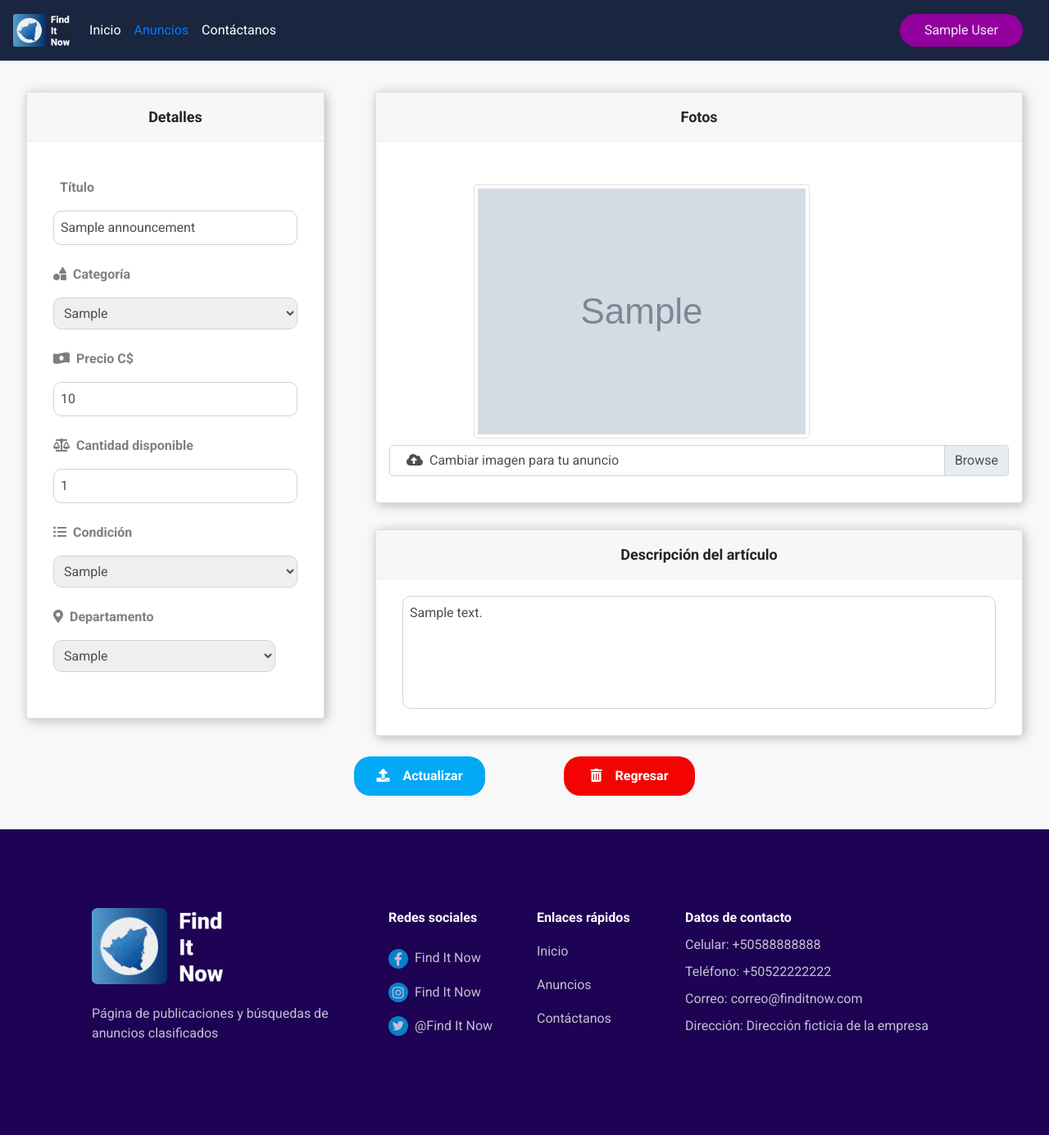
After one commit to kyle870/Find-it-now, a PHP site: page /finditnow/Views/editarAnuncio.php?id=1 in a window 1280 px wide. The commit adds this page. Shown: the whole page at 82% size. Run offline with PHP 8.4, Linux system fonts and the light colour scheme; the visitor is signed in with stand-in values (Sample User, id 1); tables that the repository leaves empty hold one stand-in row (values such as "Sample post"); grey boxes marked "Sample" are stand-in pictures; some libraries are stand-ins or nearby versions.

Commit message:
Cambios para subir imagenes con vista previa y funcionalidad de editar anuncio

```diff
--- /dev/null
+++ b/Views/editarAnuncio.php
@@ -0,0 +1,334 @@
+<?php
+require_once './../config/connection.php';
+require_once './../controllers/sesionActiva.php';
+require_once './../controllers/editarAnuncioController.php';
+require_once './../query/allquery.php';
+require_once './../controllers/cargarAnuncio.php';
+
+
+if (!isset($_SESSION['user_id'])) {
+    header('Location: ./../Views/Login.php');
+}
+?>
+<!DOCTYPE html>
+<html lang="es">
+
+<head>
+    <meta charset="UTF-8">
+    <meta http-equiv="X-UA-Compatible" content="IE=edge">
+    <meta name="viewport" content="width=device-width, initial-scale=1.0">
+    <link rel="stylesheet" href="./../Style/site.css">
+    <link rel="stylesheet" href="./../Style/margin-paddins.css">
+    <link rel="stylesheet" href="./../Style/colums.css">
+    <link rel="stylesheet" href="./../Style/component.css">
+    <link rel="stylesheet" href="./../Style/colors.css">
+    <link rel="stylesheet" href="./../Style/effects.css">
+    <link rel="stylesheet" href="./../Style/sizes.css">
+    <link rel="stylesheet" href="./../Style/bootstrap.min.css">
+    <link rel="shortcut icon" href="./../Resources/icono.png" type="image/x-icon">
+    <link rel="stylesheet" href="https://pro.fontawesome.com/releases/v5.10.0/css/all.css" integrity="sha384-AYmEC3Yw5cVb3ZcuHtOA93w35dYTsvhLPVnYs9eStHfGJvOvKxVfELGroGkvsg+p" crossorigin="anonymous" />
+
+    <title>Editar Anuncio | <?php echo $datosAnuncio->titulo; ?></title>
+</head>
+
+<body class="bg-default">
+    <!--Esto es la barra de navegacion de la pagina-->
+
+    <nav class="navbar navbar-expand-md navbar-dark fixed-top">
+        <a href="./../index.php" class="navbar-brand">
+            <img src="../Resources/LogoGrande.png" height="40" alt="CoolBrand">
+        </a>
+        <button type="button" class="navbar-toggler" data-toggle="collapse" data-target="#navbarCollapse">
+            <span class="navbar-toggler-icon"></span>
+        </button>
+
+        <div class="collapse navbar-collapse" id="navbarCollapse">
+            <div class="navbar-nav">
+                <a href="./../index.php" class="nav-item nav-link text-white">Inicio</a>
+                <a href="./Anuncios.php" class="nav-item nav-link active text-primary">Anuncios</a>
+                <a href="./Contactanos.php" class="nav-item nav-link text-white">Contáctanos</a>
+            </div>
+            <div class="navbar-nav ml-auto">
+                <?php if (!empty($user)) : ?>
+                    <!-- div contenedor de los botones -->
+                    <div class="mr-3">
+                        <div class="row button-secondary mx-auto w-100">
+                            <a href="./Perfil.php" class=" bg-transparent text-white-90 cursor-pointer text-decoration-none hover-none"><?= $user['nombre_usuario']; ?></a>
+                        </div>
+                    </div>
+                <?php else : ?>
+                    <div class="button-secondary mr-3">
+                        <a href="./Login.php" class="bg-transparent text-nowrap text-white text-decoration-none hover-none">Iniciar Sesión</a>
+                    </div>
+                <?php endif; ?>
+            </div>
+        </div>
+    </nav>
+
+    <!--Contenido de la página-->
+    <div class="p-3 mt-5 pt-5">
+        <form id="frmCrearAnuncio" action="./../Views/editarAnuncio.php?id=<?php echo $datosAnuncio->id_ad ?>" method="POST" enctype="multipart/form-data">
+            <div class="row">
+                <div class="col-extlarg-4 col-larg-4 col-mediu-6 col-peque-12 row m-0">
+                    <div class="col-12">
+                        <div class="px-3 py-3">
+                            <div class="w-100 card shadow-default">
+                                <div class="card-title w-100 items-in-row py-3">
+                                    <label class="w-100 text-center m-auto  font-18 text-bold">Detalles</label>
+                                </div>
+                                <div class="card-body row m-0">
+                                    <label for="title-post" class="text-black-50 text-bold"><i class="fas fa-text-size mr-2"></i>Título</label>
+                                    <input id="title-post" name="inpPostAnuncioTitulo" class="form-component w-100 mb-4" value="<?php echo $datosAnuncio->titulo; ?>">
+                                    <label for="category-post" class="text-black-50 text-bold"><i class="fas fa-shapes mr-2"></i>Categoría</label>
+                                    <select id="category-post" name="selPostAnuncioCategoria" class="form-component w-100 mb-4">
+                                        <option value="<?php echo $datosAnuncio->categoria; ?>"><?php echo $datosAnuncio->categoria; ?></option>
+                                        <option value="Aparatos-Electronicos">Aparatos electrónicos</option>
+                                        <option value="Bienes-Raices">Bienes Raíces</option>
+                                        <option value="Educacion">Educación</option>
+                                        <option value="Electrodomestico">Electrodomésticos </option>
+                                        <option value="Empleo">Empleos</option>
+                                        <option value="Instrumento-Musical">Instrumentos musicales</option>
+                                        <option value="Muebles-Oficina">Muebles de oficina </option>
+                                        <option value="Muebles-Hogar">Muebles del hogar </option>
+                                        <option value="Servicios-Profesionales">Servicios profesionales</option>
+                                        <option value="Vehiculos">Vehículos</option>
+                                    </select>
+                                    <label for="precio-post" class="text-black-50 text-bold"><i class="fas fa-money-bill-wave-alt mr-2"></i>Precio C$</label>
+                                    <input id="precio-post" name="inpPostAnuncioPrecio" class="form-component w-100 mb-4" type="text" value="<?php echo $datosAnuncio->precio; ?>">
+                                    <label for="inpDisponible" class="text-black-50 text-bold"><i class="fas fa-balance-scale mr-2"></i>Cantidad disponible</label>
+                                    <input id="inpDisponible" name="inpPostAnuncioCantidad" class="form-component w-100 mb-4" type="text" value="<?php echo $datosAnuncio->cantidad; ?>">
+                                    <label for="inpCondition" class="text-black-50 text-bold"><i class="fas fa-list-ul mr-2"></i>Condición</label>
+                                    <select id="inpCondition" name="selPostAnuncioCondicion" class="form-component w-100 mb-4">
+                                        <option value="<?php echo $datosAnuncio->condicion; ?>"><?php echo $datosAnuncio->condicion; ?></option>
+                                        <option value="Nuevo">Nuevo</option>
+                                        <option value="Semi-nuevo">Semi-nuevo</option>
+                                        <option value="BuenasCondiciones">En buenas condiciones</option>
+                                        <option value="Repuesto">Para repuesto</option>
+                                    </select>
+                                    <div class="claseDepartamento">
+                                        <label for="selectorAnuncioDepartamento" class="text-black-50 text-bold"><i class="fas fa-map-marker-alt mr-2"></i>Departamento</label>
+                                        <select id="selectorAnuncioDepartamento" name="selPostAnuncioUbicacion" class="form-component w-100 mb-4">
+                                            <option value="<?php echo $datosAnuncio->ubicacion; ?>"><?php echo $datosAnuncio->ubicacion; ?></option>
+                                            <option value="Boaco">Boaco</option>
+                                            <option value="Carazo">Carazo</option>
+                                            <option value="Chinandega">Chinandega</option>
+                                            <option value="Chontales">Chontales</option>
+                                            <option value="Estelí">Esteli</option>
+                                            <option value="Granada">Granada</option>
+                                            <option value="Jinotega">Jinotega</option>
+                                            <option value="Leon">León</option>
+                                            <option value="Madriz">Madriz</option>
+                                            <option value="Managua">Managua</option>
+                                            <option value="Masaya">Masaya</option>
+                                            <option value="Matagalpa">Matagalpa</option>
+                                            <option value="NuevaSegovia">Nueva Segovia</option>
+                                            <option value="RAAN">RAAN</option>
+                                            <option value="RAAS">RAAS</option>
+                                            <option value="RioSanJuan">Rio San Juan</option>
+                                            <option value="Rivas">Rivas</option>
+                                        </select>
+                                    </div>
+                                </div>
+                            </div>
+                        </div>
+                    </div>
+                </div>
+                <div class="col-extlarg-8 col-larg-8 col-mediu-6 col-peque-12 row m-0">
+                    <div class="col-12">
+                        <div class="px-3 py-3">
+                            <div class="w-100 card shadow-default">
+                                <div class="card-title w-100 items-in-row py-3">
+                                    <label class="w-100 text-center m-auto font-18 text-bold">Fotos</label>
+                                </div>
+                                <div class="card-body row m-0 px-3">
+                                    <div id="image-announcement" class="image w-75 mx-auto p-2 ">
+                                        <img class="img-thumbnail h-100" id="previewImg" src="<?php echo $datosAnuncio->fotos; ?>">
+                                    </div>
+                                    <div class="custom-file">
+                                        <input id="default-btn" class="custom-file-input" name="updateImagenAnuncio" type="file" accept="image/*" onchange="previewFile(this);">
+                                        <label class="custom-file-label text-truncate" for="customFile"><i class="fas fa-cloud-upload-alt mx-2"></i>Cambiar imagen para tu anuncio</label>
+                                    </div>
+                                </div>
+                            </div>
+                        </div>
+                    </div>
+                    <!-- DEscripcion -->
+                    <div class="col-12">
+                        <div class="px-3 py-3 h-100">
+                            <div class="w-100 h-100 card shadow-default">
+                                <div class="card-title w-100 items-in-row py-3">
+                                    <label class="w-100 text-center m-auto font-18 text-bold">Descripción del artículo</label>
+                                </div>
+                                <div class="card-body row m-0 pt-2">
+                                    <textarea id="descript" name="inpPostAnuncioDesc" class="form-component w-100 m-0" rows="5" placeholder="Breve descripción de la publicación" style="resize: none;" value="<?php echo $datosAnuncio->descricion; ?>"><?php echo $datosAnuncio->descricion; ?></textarea>
+                                </div>
+                            </div>
+                        </div>
+                    </div>
+                </div>
+            </div>
+            <?php if (!empty($message)) : ?>
+                <label class="text-danger text-bold text-center font-18 w-100 m-0"><i class="fas fa-exclamation-triangle mx-2"></i><?= $message ?></label>
+            <?php endif; ?>
+            <?php if (!empty($messageSuccess)) : ?>
+                <label class="text-success text-bold text-center font-18 w-100 m-0"><i class="fas fa-check mx-2"></i><?= $messageSuccess ?></label>
+            <?php endif; ?>
+            <div id="contenedor-botones" class="row mx-auto">
+                <div id="contenedor" class="row d-flex justify-content-center mx-auto pb-3">
+                    <input type="hidden" name="inpIdAnuncio" value="<?php echo $datosAnuncio->id_ad; ?>">
+                    <button id="btn-postear" type="submit" value="Submit" class="button-primary text-white cursor-pointer mx-5 font-weight-bold"><i class="fas fa-upload mr-3"></i>Actualizar</button>
+                    <button id="btn-cancelar" type="reset" class="button-cancel text-white cursor-pointer mx-5 font-weight-bold"><i class="fas fa-trash-alt mr-3"></i><a href="./MisAnuncios.php" class="text-white text-decoration-none">Regresar</a></button>
+                </div>
+            </div>
+        </form>
+    </div>
+
+    <!--Este es el pie de pagina-->
+    <div class="bg-tertiary mx-auto ">
+        <div class="p-5 mx-3">
+            <div class="p-5 row footer ">
+                <div class="col-extlarg-4 col-mediu-6 col-peque-12 row m-0 mb-3 ">
+                    <div class="col-12 row m-0 ">
+                        <img class="mx-0 logo " src="./../Resources/LogoGrande.png " />
+                    </div>
+                    <div class="col-12 pt-4 text-white-75 ">
+                        <span class="mr-3 ">
+                            Página de publicaciones y búsquedas de anuncios clasificados
+                        </span>
+                    </div>
+                </div>
+                <div class="col-extlarg-2 col-mediu-6 col-peque-12 row m-0 mb-3 ">
+                    <span class="col-12 text-white text-bold ">
+                        Redes sociales
+                    </span>
+
+                    <div class="col-12 text-white-75 row m-0">
+                        <span class="my-auto ">
+                            <svg class="icon " viewBox="0 0 45 45 " fill="none " xmlns="http://www.w3.org/2000/svg ">
+                                <circle cx="22.5 " cy="22.5 " r="22.5 " fill="#03A9F4 " />
+                                <path d="M29.2148 24.875L30.0592 19.4457H24.7801V15.9225C24.7801 14.4371 25.5176 12.9893 27.8819 12.9893H30.2818V8.3668C30.2818 8.3668 28.1039 8 26.0217 8C21.6742 8 18.8325 10.6004 18.8325 15.3078V19.4457H14V24.875H18.8325V38H24.7801V24.875H29.2148Z " fill="white " />
+                            </svg>
+
+                        </span>
+                        <a class="my-auto ml-2 " href="https://www.facebook.com " target="_blank ">
+                            Find It Now
+                        </a>
+                    </div>
+
+                    <div class="col-12 text-white-75 row m-0 ">
+                        <span class="my-auto ">
+                            <svg class="icon " viewBox="0 0 45 45 " fill="none " xmlns="http://www.w3.org/2000/svg ">
+                                <circle cx="22.5 " cy="22.5 " r="22.5 " fill="#03A9F4 " />
+                                <path d="M22.0029 16.3339C18.3139 16.3339 15.3383 19.3102 15.3383 23C15.3383 26.6898 18.3139 29.6661 22.0029 29.6661C25.6919 29.6661 28.6675 26.6898 28.6675 23C28.6675 19.3102 25.6919 16.3339 22.0029 16.3339ZM22.0029 27.3338C19.619
+                            27.3338 17.67 25.3903 17.67 23C17.67 20.6097 19.6132 18.6662 22.0029 18.6662C24.3926 18.6662 26.3358 20.6097 26.3358 23C26.3358 25.3903 24.3868 27.3338 22.0029 27.3338ZM30.4946 16.0613C30.4946 16.9257 29.7986 17.6161 28.9401 17.6161C28.0759
+                            17.6161 27.3856 16.9199 27.3856 16.0613C27.3856 15.2026 28.0817 14.5064 28.9401 14.5064C29.7986 14.5064 30.4946 15.2026 30.4946 16.0613ZM34.9086 17.6393C34.81 15.5565 34.3344 13.7116 32.8089 12.1916C31.2892 10.6715 29.4447 10.1958
+                            27.3624 10.0914C25.2163 9.96954 18.7837 9.96954 16.6376 10.0914C14.5611 10.19 12.7166 10.6657 11.1911 12.1858C9.66559 13.7058 9.19576 15.5507 9.09136 17.6335C8.96955 19.7801 8.96955 26.2141 9.09136 28.3607C9.18996 30.4435 9.66559
+                            32.2884 11.1911 33.8084C12.7166 35.3285 14.5553 35.8042 16.6376 35.9086C18.7837 36.0305 25.2163 36.0305 27.3624 35.9086C29.4447 35.81 31.2892 35.3343 32.8089 33.8084C34.3286 32.2884 34.8042 30.4435 34.9086 28.3607C35.0305 26.2141
+                            35.0305 19.7859 34.9086 17.6393ZM32.1361 30.664C31.6837 31.8011 30.8078 32.6771 29.6651 33.1354C27.954 33.8142 23.8938 33.6576 22.0029 33.6576C20.112 33.6576 16.046 33.8084 14.3407 33.1354C13.2038 32.6829 12.3279 31.8069 11.8697
+                            30.664C11.1911 28.9525 11.3477 24.8913 11.3477 23C11.3477 21.1087 11.1969 17.0417 11.8697 15.336C12.3221 14.1989 13.198 13.3229 14.3407 12.8646C16.0518 12.1858 20.112 12.3424 22.0029 12.3424C23.8938 12.3424 27.9598 12.1916 29.6651
+                            12.8646C30.802 13.3171 31.6779 14.1931 32.1361 15.336C32.8147 17.0475 32.6581 21.1087 32.6581 23C32.6581 24.8913 32.8147 28.9583 32.1361 30.664Z " fill="white " />
+                            </svg>
+
+                        </span>
+                        <a class="my-auto ml-2 " href="https://www.instagram.com " target="_blank ">
+                            Find It Now
+                        </a>
+                    </div>
+
+                    <div class="col-12 text-white-75 row m-0 ">
+                        <span class="my-auto ">
+                            <svg class="icon my-auto " viewBox="0 0 45 45 " fill="none " xmlns="http://www.w3.org/2000/svg ">
+                                <circle cx="22.5 " cy="22.5 " r="22.5 " fill="#03A9F4 " />
+                                <path d="M32.3274 16.705C32.3439 16.936 32.3439 17.167 32.3439 17.398C32.3439 24.4423 26.9823 32.5591 17.1827 32.5591C14.1637 32.5591 11.3591 31.6847 9 30.167C9.42895 30.2165 9.84134 30.233 10.2868 30.233C12.7779 30.233
+                            15.0711 29.3916 16.9023 27.9563C14.5596 27.9068 12.5964 26.3726 11.92 24.2609C12.25 24.3104 12.5799 24.3434 12.9264 24.3434C13.4048 24.3434 13.8833 24.2773 14.3287 24.1619C11.8871 23.667 10.0558 21.5223 10.0558 18.9322V18.8662C10.7652
+                            19.2622 11.5901 19.5096 12.4644 19.5426C11.0291 18.5857 10.0888 16.9525 10.0888 15.1048C10.0888 14.1149 10.3527 13.2076 10.8147 12.4157C13.4378 15.6492 17.3807 17.7608 21.802 17.9918C21.7195 17.5959 21.67 17.1835 21.67 16.7711C21.67
+                            13.8345 24.0456 11.4424 26.9987 11.4424C28.5329 11.4424 29.9187 12.0858 30.8921 13.1251C32.0963 12.8942 33.2511 12.4487 34.274 11.8383C33.878 13.0757 33.0367 14.115 31.9314 14.7749C33.0037 14.6594 34.0431 14.3624 34.9999 13.95C34.2741
+                            15.0058 33.3667 15.9461 32.3274 16.705Z " fill="white " />
+                            </svg>
+
+                        </span>
+                        <a class="my-auto ml-2 " href="https://www.twitter.com " target="_blank ">
+                            @Find It Now
+                        </a>
+                    </div>
+                </div>
+                <div class="col-extlarg-2 col-mediu-6 col-peque-12 row m-0 mb-3">
+                    <span class="col-12 text-white text-bold ">
+                        Enlaces rápidos
+                    </span>
+                    <span class="col-12 text-white-75 ">
+                        <a href="../index.php">
+                            Inicio
+                        </a>
+                    </span>
+                    <span class="col-12 text-white-75 ">
+                        <a href="./Anuncios.php ">
+                            Anuncios
+                        </a>
+                    </span>
+                    <span class="col-12 text-white-75 ">
+                        <a href="./Contactanos.php ">
+                            Contáctanos
+                        </a>
+                    </span>
+                </div>
+                <div class="col-extlarg-4 col-mediu-6 col-peque-12 row m-0 mb-3 ">
+                    <span class="col-12 text-white text-bold ">
+                        Datos de contacto
+                    </span>
+                    <span class="col-12 text-white-75 ">
+                        <a href="tel:+50588888888 " target="_blank ">
+                            Celular: +50588888888
+                        </a>
+                    </span>
+                    <span class="col-12 text-white-75 ">
+                        <a href="tel:+50522222222 " target="_blank ">
+                            Teléfono: +50522222222
+                        </a>
+                    </span>
+                    <span class="col-12 text-white-75 ">
+                        <a href="mailto:correo@finfitnow.com " target="_blank ">
+                            Correo: correo@finditnow.com
+                        </a>
+                    </span>
+                    <span class="col-12 text-white-75 ">
+                        <a href="https://goo.gl/maps/4LGGEsh2sPZwaxyz8 " target="_blank ">
+                            Dirección: Dirección ficticia de la empresa
+                        </a>
+                    </span>
+                </div>
+            </div>
+        </div>
+    </div>
+    <script src="https://code.jquery.com/jquery-3.3.1.slim.min.js" integrity="sha384-q8i/X+965DzO0rT7abK41JStQIAqVgRVzpbzo5smXKp4YfRvH+8abtTE1Pi6jizo" crossorigin="anonymous"></script>
+    <script src="https://cdnjs.cloudflare.com/ajax/libs/popper.js/1.14.7/umd/popper.min.js" integrity="sha384-UO2eT0CpHqdSJQ6hJty5KVphtPhzWj9WO1clHTMGa3JDZwrnQq4sF86dIHNDz0W1" crossorigin="anonymous"></script>
+    <script src="./../Scripts/crearanuncio.js"></script>
+    <!-- <script src="./../Scripts/imagenCargada.js"></script> -->
+    <script src="./../Scripts/bootstrap.min.js"></script>
+    <script>
+        $(".custom-file-input").on("change", function() {
+            var fileName = $(this).val().split("\\").pop();
+            $(this).siblings(".custom-file-label").addClass("selected").html(fileName);
+        });
+
+        if (window.history.replaceState) {
+            window.history.replaceState(null, null, window.location.href);
+        }
+
+        //cargar vista previa de imagen
+        function previewFile(input) {
+            var file = $("input[type=file]").get(0).files[0];
+
+            if (file) {
+                var reader = new FileReader();
+
+                reader.onload = function() {
+                    $("#previewImg").attr("src", reader.result);
+                }
+                reader.readAsDataURL(file);
+            }
+        }
+    </script>
+</body>
+
+</html>
--- a/controllers/crearAnuncioController.php
+++ b/controllers/crearAnuncioController.php
@@ -21,7 +21,7 @@ if ($_SERVER['REQUEST_METHOD'] == 'POST') {
     $fechaHora = date("Y-m-d H:i:s");
     //$fechaHora = date("Y/m/d h:i:sa"); anterior formato
     //$fotos = $_POST[''];
-    //variables para la imagen de perfil
+    //variables para la imagen del anuncio
     $directory = "./../Resources/AnunciosDestacados/";
     $updateImagenAnuncio = $directory . basename($_FILES["updateImagenAnuncio"]["name"]);
 
--- /dev/null
+++ b/controllers/editarAnuncioController.php
@@ -0,0 +1,54 @@
+<?php
+require_once './../config/connection.php';
+require_once './../query/allquery.php';
+
+date_default_timezone_set("America/Managua");
+
+
+$titulo = $categoria = $precio = $cantidad = $condicion = $descripcion = $ubicacion = $updateImagenAnuncio = "";
+$message = "";
+$messageSuccess = "";
+
+if ($_SERVER['REQUEST_METHOD'] == 'POST') {
+
+    $titulo = $_POST['inpPostAnuncioTitulo'];
+    $categoria = $_POST['selPostAnuncioCategoria'];
+    $precio = $_POST['inpPostAnuncioPrecio'];
+    $cantidad = $_POST['inpPostAnuncioCantidad'];
+    $condicion = $_POST['selPostAnuncioCondicion'];
+    $descripcion = $_POST['inpPostAnuncioDesc'];
+    $ubicacion = $_POST['selPostAnuncioUbicacion'];
+    $idAnuncio = $_POST['inpIdAnuncio'];
+    //fecha y hora
+    $fechaHora = date("Y-m-d H:i:s");
+    //variables para la imagen del anuncio
+    $directory = "./../Resources/AnunciosDestacados/";
+    $updateImagenAnuncio = $directory . basename($_FILES["updateImagenAnuncio"]["name"]);
+
+    if (!empty($titulo) && !empty($categoria) && !empty($precio) && !empty($cantidad) && !empty($condicion) && !empty($descripcion) && move_uploaded_file($_FILES["updateImagenAnuncio"]["tmp_name"], $updateImagenAnuncio)) {
+        //conexion SQL
+        $stmt = $conn->prepare($updateAnuncio);
+
+        //preparar los elementos
+        $stmt->bindParam(':titulo', $titulo);
+        $stmt->bindParam(':categoria', $categoria);
+        $stmt->bindParam(':precio', $precio);
+        $stmt->bindParam(':cantidad', $cantidad);
+        $stmt->bindParam(':condicion', $condicion);
+        $stmt->bindParam(':descripcion', $descripcion);
+        $stmt->bindParam(':ubicacion', $ubicacion);
+        $stmt->bindParam(':fechaHora', $fechaHora);
+        $stmt->bindParam(':fotos', $updateImagenAnuncio);
+        $stmt->bindParam(':idAnuncio', $idAnuncio);
+
+        if ($stmt->execute()) {
+            $messageSuccess = 'Anuncio actualizado satisfactoriamente';
+            //header('Location: ./../Views/MisAnuncios.php');
+        } else {
+            $message = 'Lo sentimos, hubo un error al publicar tu anuncio';
+        }
+    } else {
+        $message = 'Por favor llena todos los campos';
+    }
+    unset($stmt);
+}
--- a/query/allquery.php
+++ b/query/allquery.php
@@ -51,3 +51,5 @@ $selectAnuncioIndividual = "SELECT * FROM announcements WHERE id_ad = :idanuncio
 
 //$selectAnunciosLimitados = "SELECT * FROM announcements LIMIT $start, $limite";
 $eliminarAnuncioQuery = "DELETE FROM announcements WHERE id_ad = :idAnuncio";
+
+$updateAnuncio = "UPDATE `announcements` SET `titulo`=:titulo,`categoria`=:categoria,`precio`=:precio,`cantidad`=:cantidad,`condicion`=:condicion,`descricion`=:descripcion,`ubicacion`=:ubicacion,`horaPublicacion`=:fechaHora,`fotos`=:fotos WHERE id_ad = :idAnuncio";
```
Also changed, not shown: Views/CrearAnuncio.php (+17 -2 lines), Views/MisAnuncios.php (+1 -11 lines), Views/editarPerfil.php (+21 -7 lines), Resources/AnunciosDestacados/149732316_485277262746800_2759982081510285337_n.png (added), Resources/AnunciosDestacados/35a425d2e7f4de8320b276a170629d55.jpg (added), Resources/AnunciosDestacados/IMG_20210814_181411.jpg (added), Resources/AnunciosDestacados/ensambleErgonomico.bmp (added), Resources/AnunciosDestacados/ensambleErgonomico01.bmp (added), Resources/AnunciosDestacados/ensambleErgonomico02.bmp (added), Resources/uploads/5531670.png (added), Resources/uploads/UNI-Nicaragua.png (added), 1 other file.
